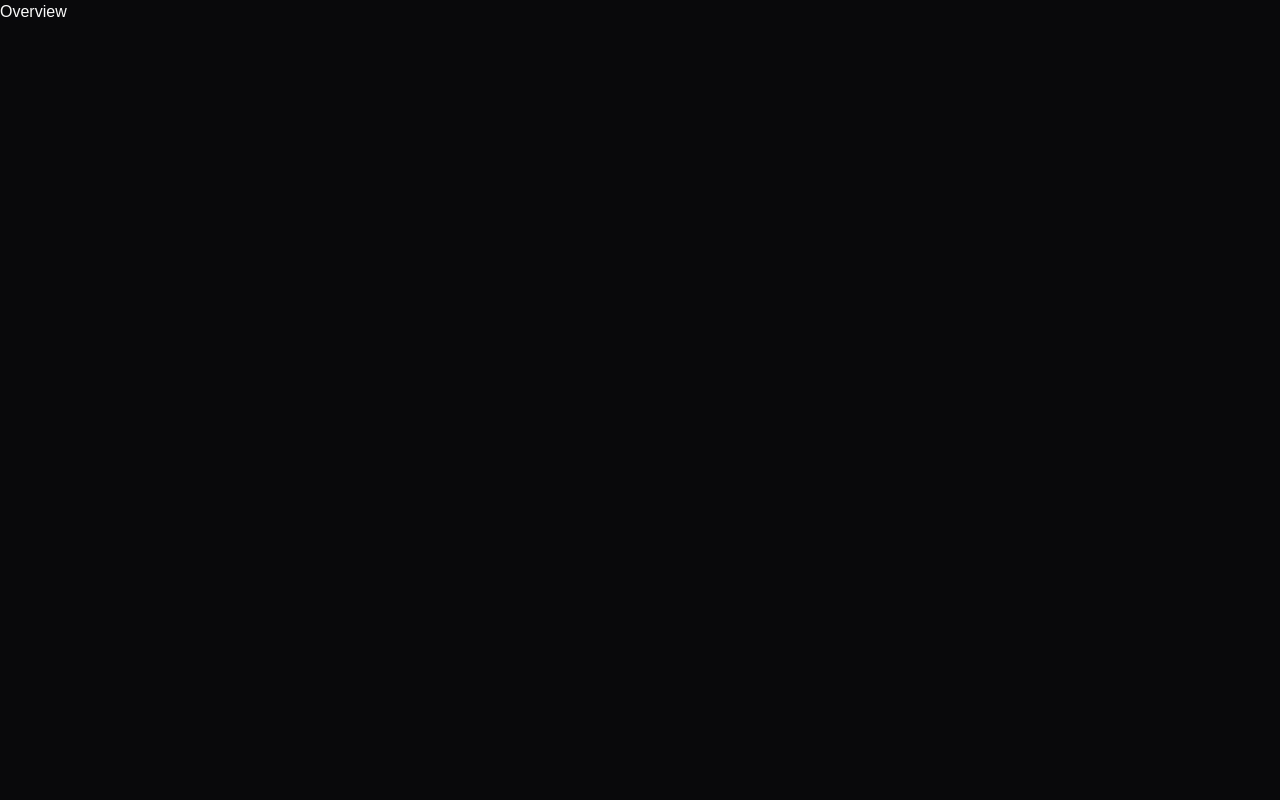
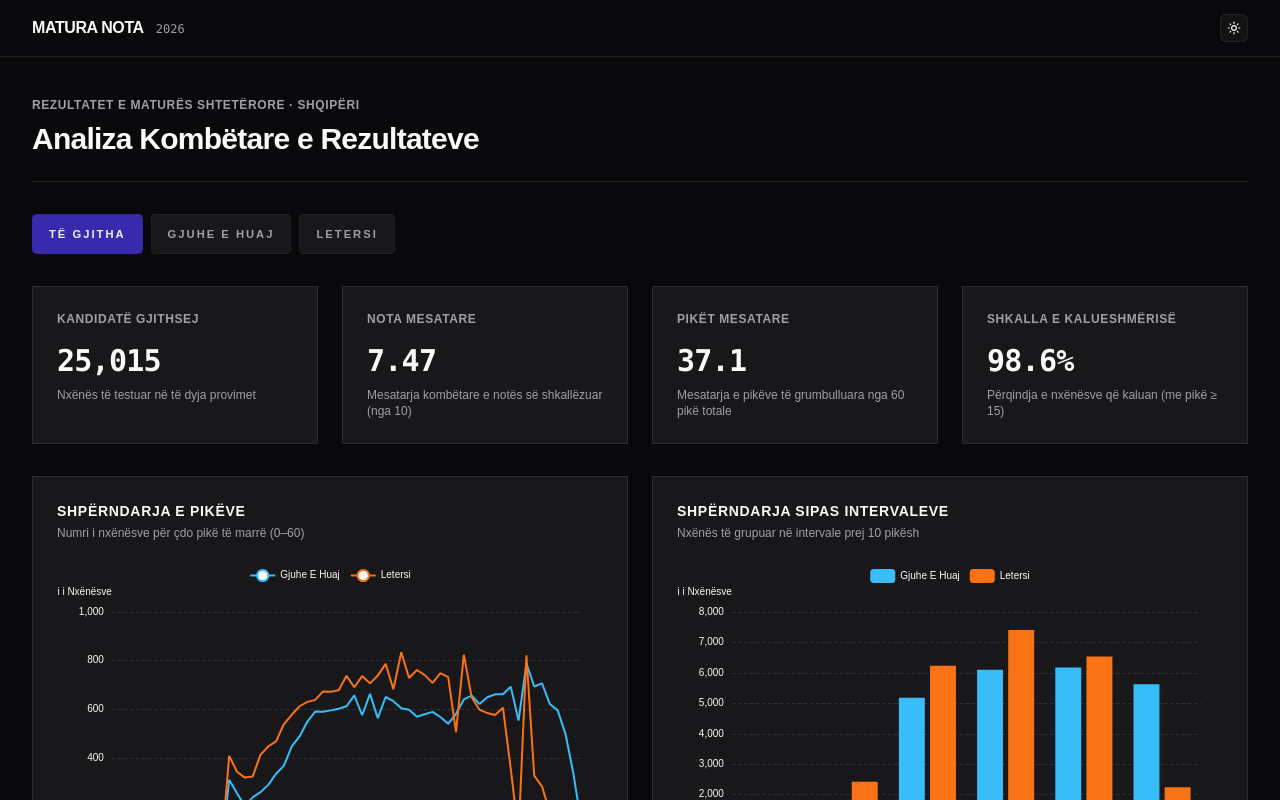
Before and after one commit to Notava1ble/matura-nota, a React (Vite) app: page / in a window 1280 px wide. Shown: the top 800 px of the page. Built offline with nearby package versions, Linux system fonts and the light colour scheme.

Commit message:
missed part of previous commit

```diff
--- a/src/pages/App.tsx
+++ b/src/pages/App.tsx
@@ -1,23 +1,135 @@
+import { useEffect, useState } from "react";
 import { loadOverview } from "@/lib/data";
 import { OverviewData } from "@shared/types/types";
-import { useEffect, useState } from "react";
+import { StatsOverview } from "@/components/StatsOverview";
+import { SubjectCharts } from "@/components/SubjectCharts";
+import { SubjectButton } from "@/components/SubjectButton";
+import { Button } from "@/components/ui/button";
+import { Sun, Moon, Info } from "lucide-react";
 
 export const App = () => {
-  const [overview, setOverview] = useState<OverviewData>();
+  const [data, setData] = useState<OverviewData[]>([]);
+  const [selectedSubject, setSelectedSubject] = useState<string | "all">("all");
+  const [loading, setLoading] = useState<boolean>(true);
+  const [error, setError] = useState<string | null>(null);
+
+  const [darkMode, setDarkMode] = useState(
+    document.documentElement.classList.contains("dark"),
+  );
 
   useEffect(() => {
     loadOverview()
-      .then((data) => {
-        setOverview(data);
+      .then((res) => {
+        setData(res);
+        setLoading(false);
       })
-      .catch((error) => {
-        console.error("Failed to load overview data:", error);
+      .catch((err) => {
+        console.error("Failed to load overview data:", err);
+        setError("Nuk u mundësua ngarkimi i të dhënave të provimit.");
+        setLoading(false);
       });
   }, []);
 
+  const toggleDarkMode = () => {
+    const isDark = document.documentElement.classList.toggle("dark");
+    setDarkMode(isDark);
+  };
+
+  if (loading) {
+    return (
+      <div className="min-h-screen bg-background flex items-center justify-center">
+        <div className="flex flex-col items-center gap-4">
+          <div className="w-6 h-6 border-2 border-foreground border-t-transparent rounded-full animate-spin" />
+          <p className="text-xs font-mono text-muted-foreground tracking-wider uppercase">
+            Duke ngarkuar...
+          </p>
+        </div>
+      </div>
+    );
+  }
+
+  if (error || data.length === 0) {
+    return (
+      <div className="min-h-screen bg-background flex items-center justify-center p-6">
+        <div className="border border-border p-8 max-w-md w-full">
+          <div className="flex items-center gap-2 mb-4">
+            <Info className="w-4 h-4 text-destructive" />
+            <h3 className="text-sm font-bold uppercase tracking-wider text-foreground">
+              Gabim
+            </h3>
+          </div>
+          <p className="text-sm text-muted-foreground mb-6">
+            {error ||
+              "Të dhënat e provimit nuk u gjetën ose janë të korruptuara."}
+          </p>
+          <Button
+            onClick={() => window.location.reload()}
+            variant="default"
+          >
+            Provo Përsëri
+          </Button>
+        </div>
+      </div>
+    );
+  }
+
   return (
-    <div>
-      <h1>Overview</h1>
+    <div className="min-h-screen bg-background text-foreground">
+      <header className="sticky top-0 z-40 w-full border-b border-border bg-background">
+        <div className="container mx-auto px-4 md:px-8 h-14 flex items-center justify-between max-w-7xl">
+          <div className="flex items-baseline gap-3">
+            <span className="font-bold tracking-tight text-base text-foreground uppercase">
+              Matura Nota
+            </span>
+            <span className="text-xs text-muted-foreground font-mono">
+              2026
+            </span>
+          </div>
+
+          <div className="flex items-center gap-4">
+            <Button
+              onClick={toggleDarkMode}
+              variant="outline"
+              size="icon"
+              aria-label="Toggle Dark Mode"
+            >
+              {darkMode ? <Sun /> : <Moon />}
+            </Button>
+          </div>
+        </div>
+      </header>
+
+      <main className="container mx-auto px-4 md:px-8 py-10 max-w-7xl">
+        <section className="mb-8 pb-6 border-b border-border">
+          <p className="text-xs font-bold uppercase tracking-wider text-muted-foreground mb-2">
+            Rezultatet e Maturës Shtetërore · Shqipëri
+          </p>
+          <h1 className="text-2xl md:text-3xl font-bold tracking-tight text-foreground">
+            Analiza Kombëtare e Rezultateve
+          </h1>
+        </section>
+
+        <section className="mb-8 flex flex-wrap items-center gap-2">
+          <SubjectButton
+            onClick={() => setSelectedSubject("all")}
+            active={selectedSubject === "all"}
+          >
+            Të Gjitha
+          </SubjectButton>
+          {data.map((sub) => (
+            <SubjectButton
+              key={sub.examTitle}
+              onClick={() => setSelectedSubject(sub.examTitle)}
+              active={selectedSubject === sub.examTitle}
+            >
+              {sub.examTitle}
+            </SubjectButton>
+          ))}
+        </section>
+
+        <StatsOverview data={data} selectedSubject={selectedSubject} />
+        <SubjectCharts data={data} selectedSubject={selectedSubject} />
+      </main>
     </div>
   );
 };
```
